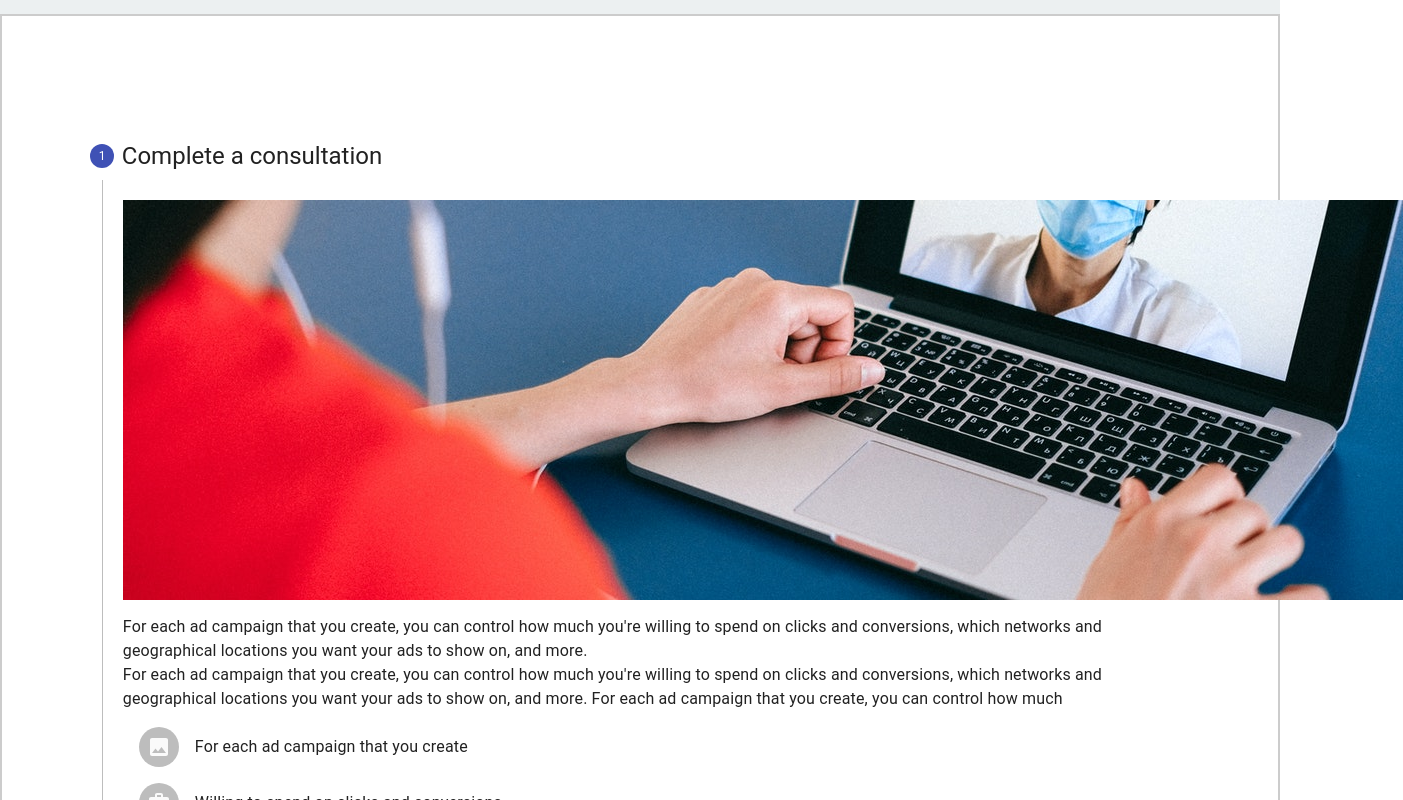
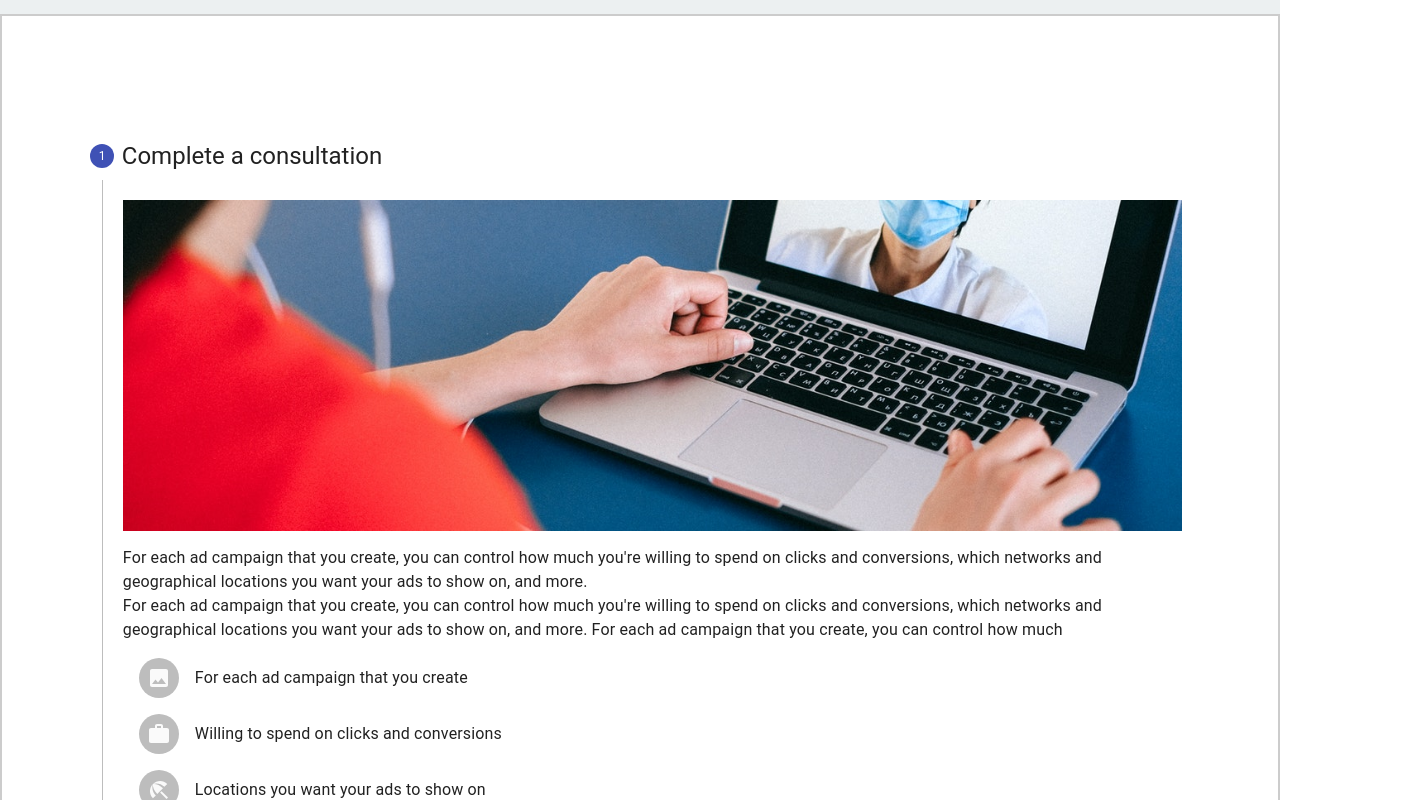
Before and after one commit to appstation-devs/healthfare, a React (Create React App) app: page /consultation-details in a window 1280 px wide. Shown: the part 390-1190 px from the top of the page, 1403 px wide, since content can reach past the window. Built offline with nearby package versions, Linux system fonts and the light colour scheme.

Commit message:
make update again

```diff
--- a/src/components/ConsultationDetails.js
+++ b/src/components/ConsultationDetails.js
@@ -89,8 +89,8 @@ export default function ConsultationDetails() {
               <Typography variant="h5">{label}</Typography>
             </StepLabel>
             <StepContent style={{paddingTop:'10px'}}>
-              <div style={{margin:'10px auto 15px'}}>
-                <img src={getStepContent1[index].img} alt={label} />
+              <div style={{margin:'10px auto 15px',width:'100%'}}>
+                <img src={getStepContent1[index].img} alt={label} style={{maxWidth:'100%'}}/>
               </div>
               <Typography>{getStepContent1[index].p1}</Typography>
               <Typography>{getStepContent1[index].p2}</Typography>
```
